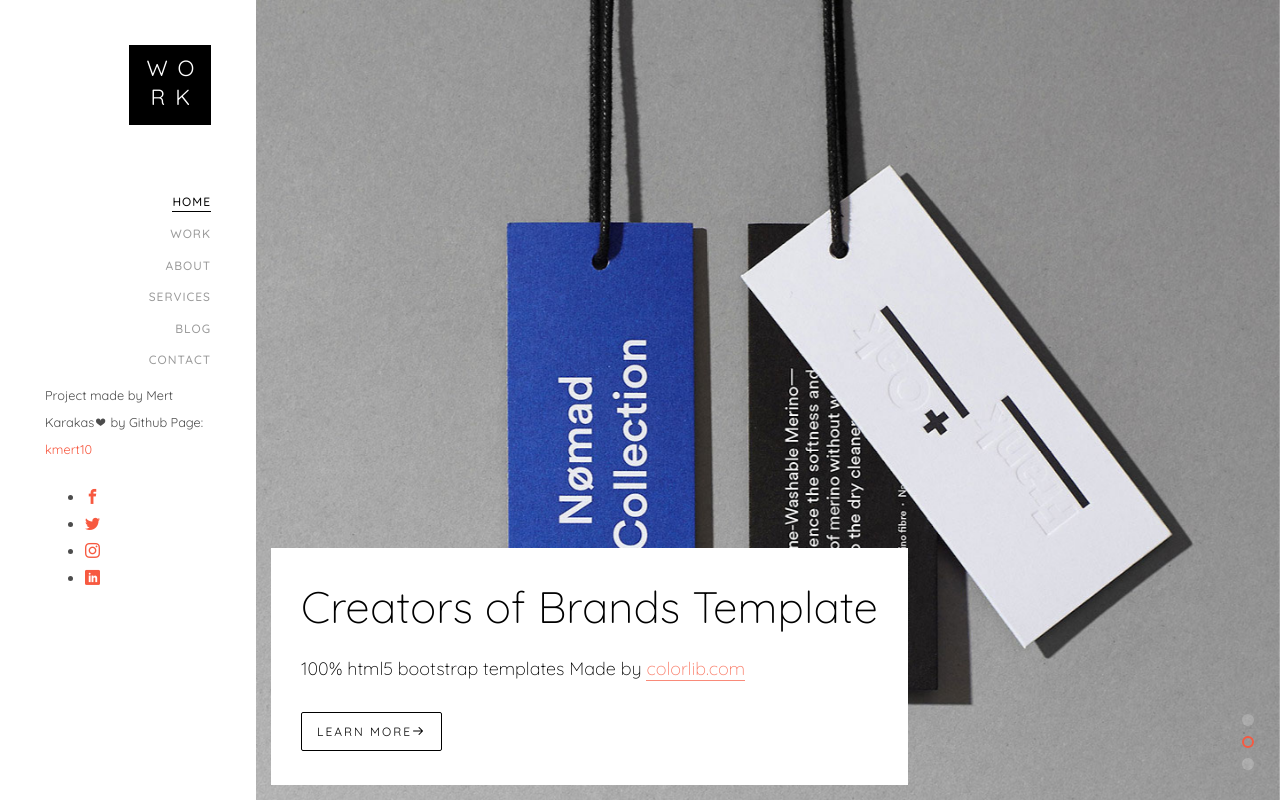
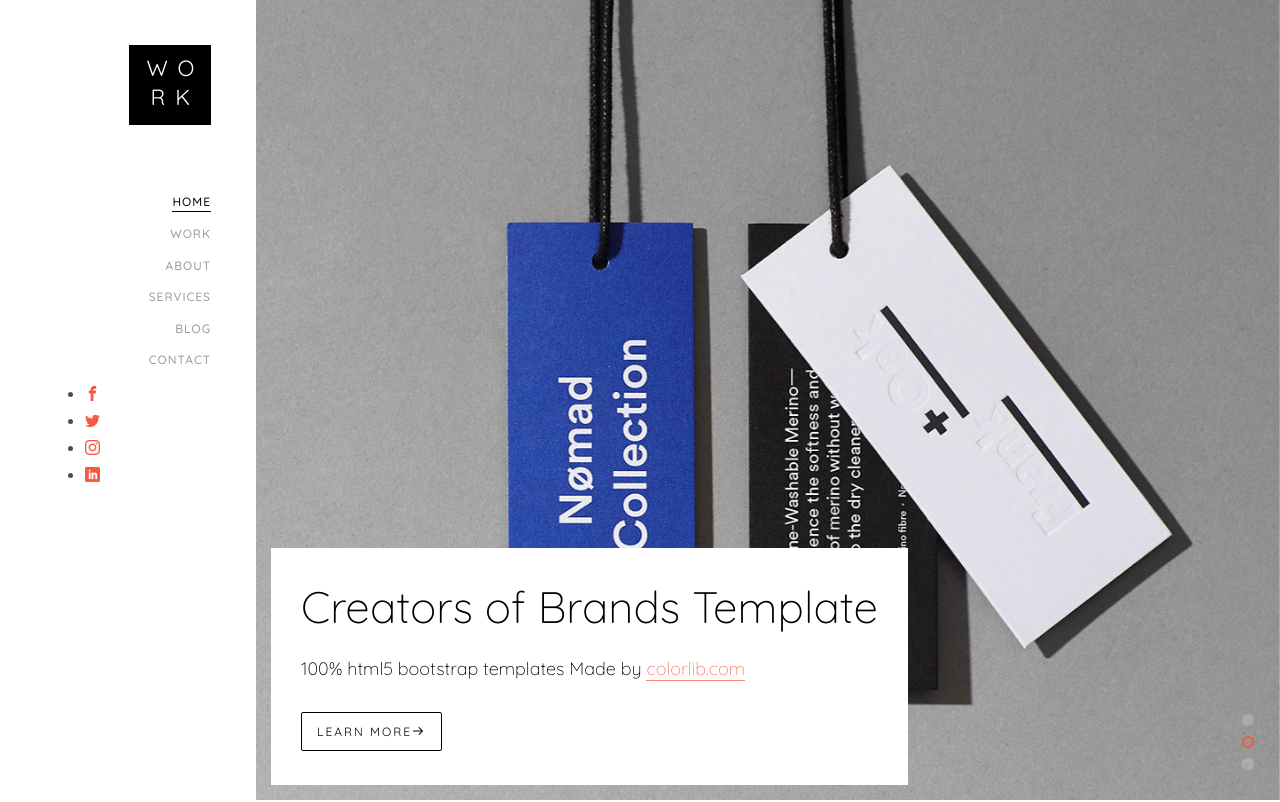
Before and after one commit to kmert10/F1-10AutonomousRacing, a plain HTML site: page docs/index.html in a window 1280 px wide. Shown: the top 802 px of the page. Drawn offline with Linux system fonts and the light colour scheme; files whose address does not match are found by name.

Commit message:
Testing Something

```diff
--- a/docs/index.html
+++ b/docs/index.html
@@ -61,10 +61,6 @@
 			</nav>
 
 			<div class="footer">
-				<p><small>
-				 Project made by Mert Karakas<i class="icon-heart" aria-hidden="true"></i> by </span>
-				 <span>Github Page: <a href="https://github.com/kmert10" target="_blank">kmert10</a></span>
-				</small></p>
 				<ul>
 					<li><a href="#"><i class="icon-facebook2"></i></a></li>
 					<li><a href="#"><i class="icon-twitter2"></i></a></li>
```
